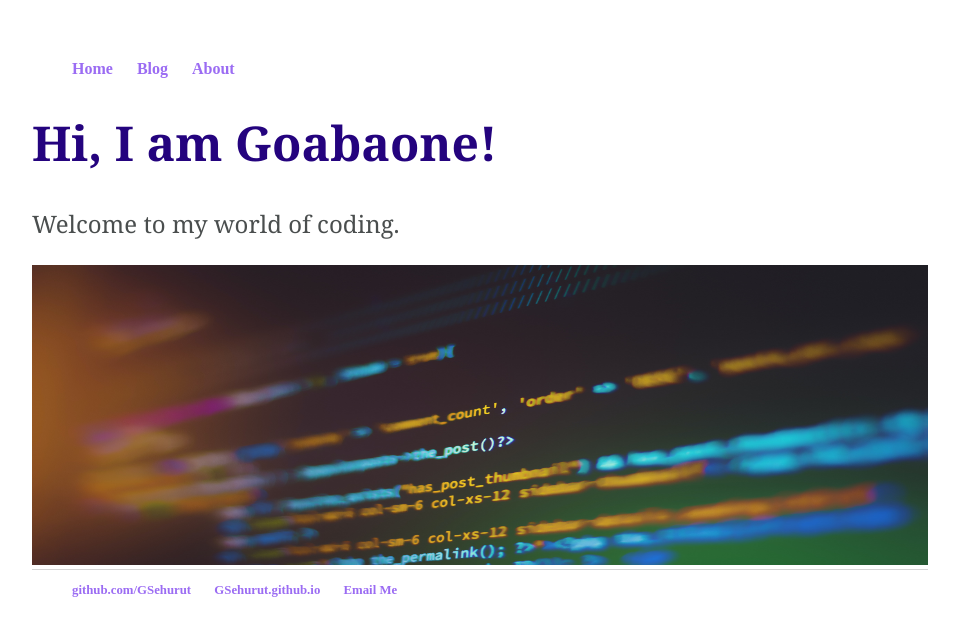
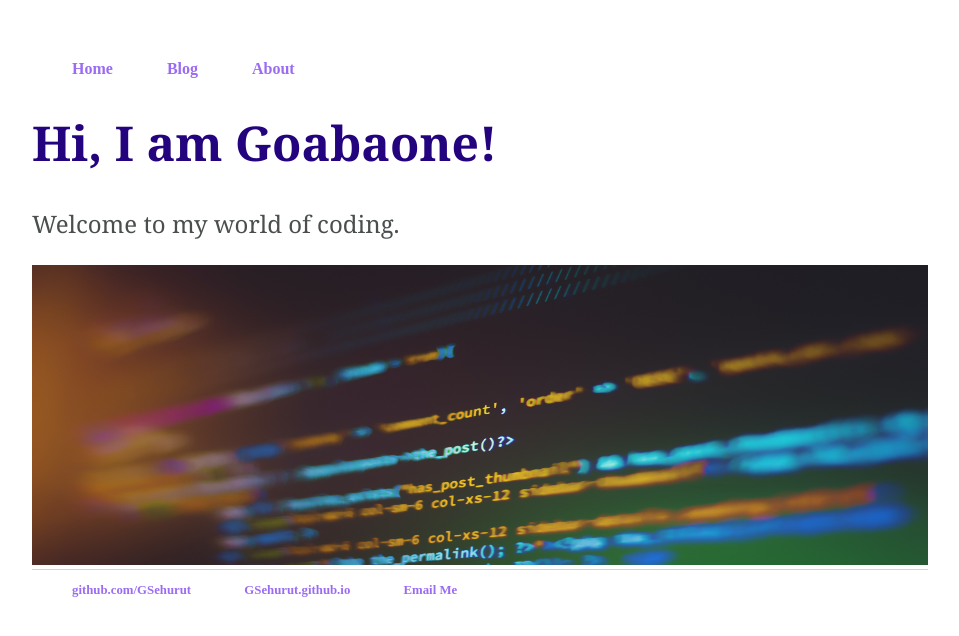
Before and after one commit to GSehurut/GSehurut.github.io, a Jekyll site: the page built from index.html, in a window 1280 px wide. Shown: the top 636 px of the page, without its empty margins (160-1119 px from the left). Built offline with Jekyll 4.4.1, drawn with Linux system fonts in a browser that asks for light colours.

Commit message:
Update main.css

```diff
--- a/css/main.css
+++ b/css/main.css
@@ -28,7 +28,7 @@ nav ul, footer ul {
 }
 nav ul li, footer ul li {
   display: inline;
-  margin-right: 20px;
+  margin-right: 50px;
 }
 a{
   text-decoration: none;
```
